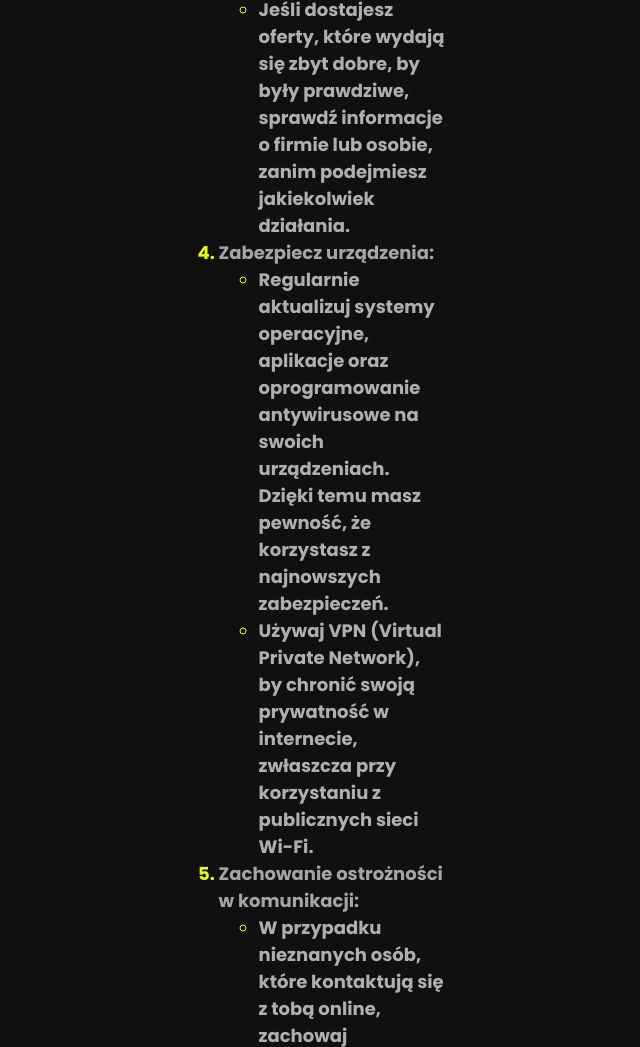
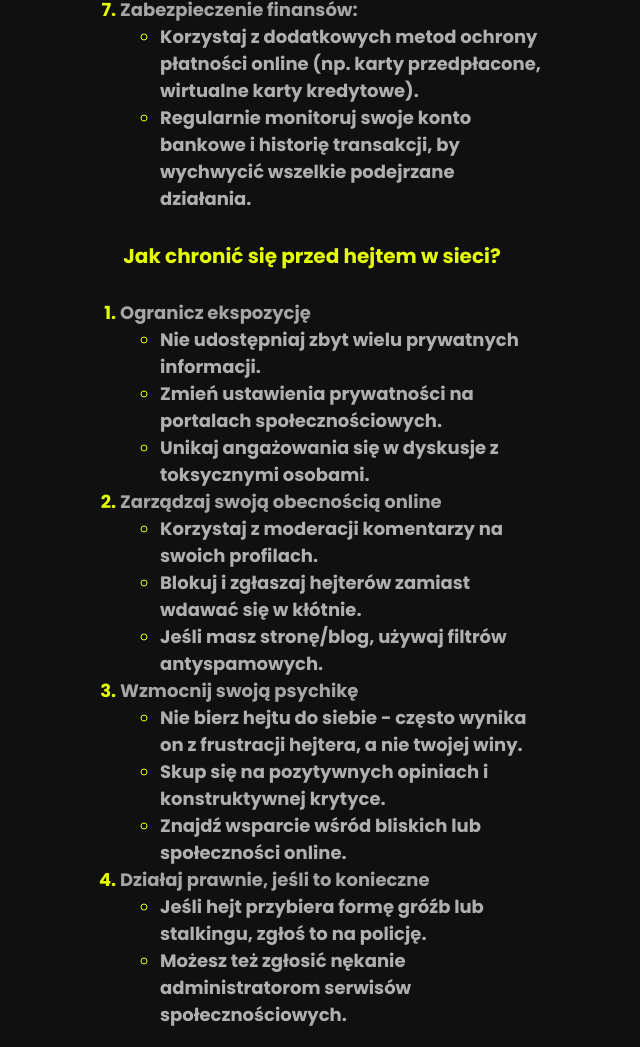
Before and after one commit to AlanHertel/AlanHertel.github.io, a plain HTML site: page dbi.html in a window 1280 px wide. Shown: the part 2151-3198 px from the top of the page, without its empty margins (328-968 px from the left). Drawn offline with Linux system fonts and the light colour scheme.

Commit message:
Update main.css

```diff
--- a/main.css
+++ b/main.css
@@ -88,8 +88,8 @@ ol
     font-family: 'Poppins', sans-serif;
     color: rgb(165, 165, 165);
     font-size: 18px;
-    margin-left: 600px;
-    margin-right: 600px;
+    margin-left: 400px;
+    margin-right: 400px;
 }
 ol li::marker
 {
```
